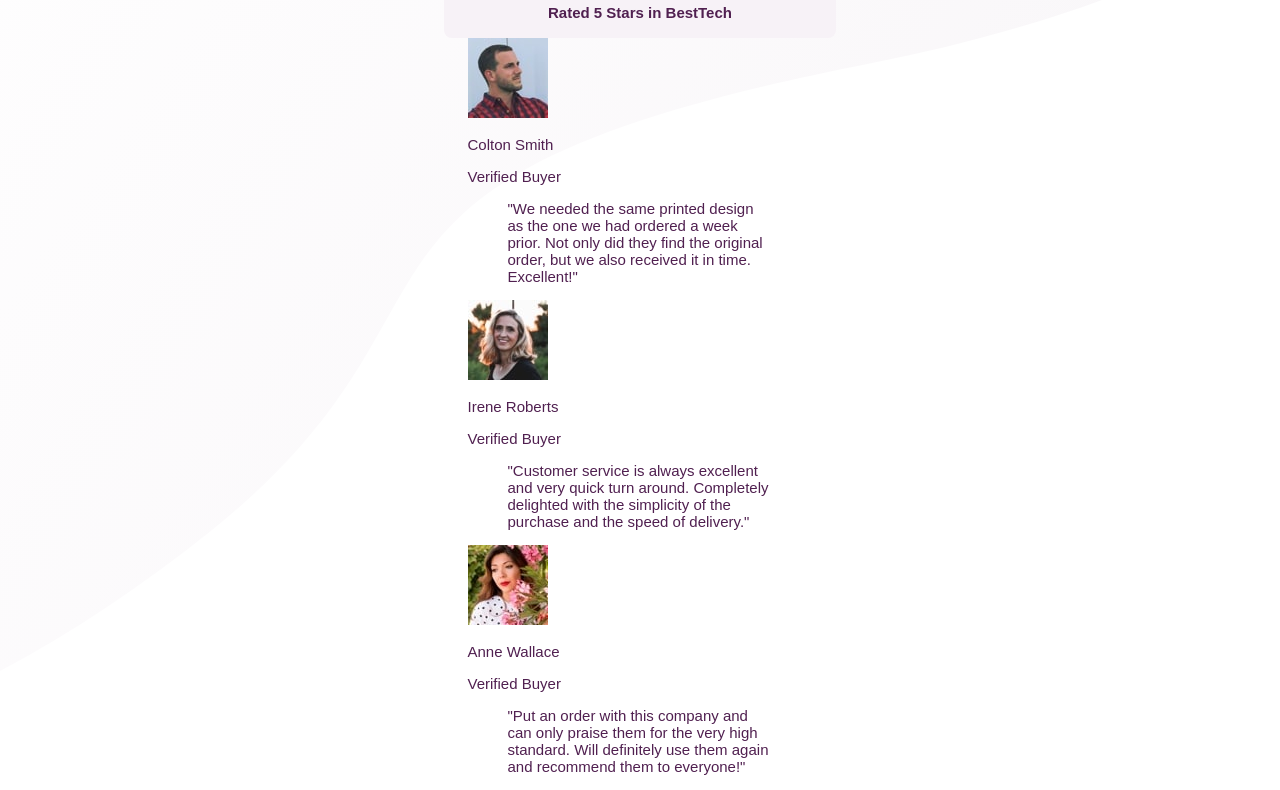
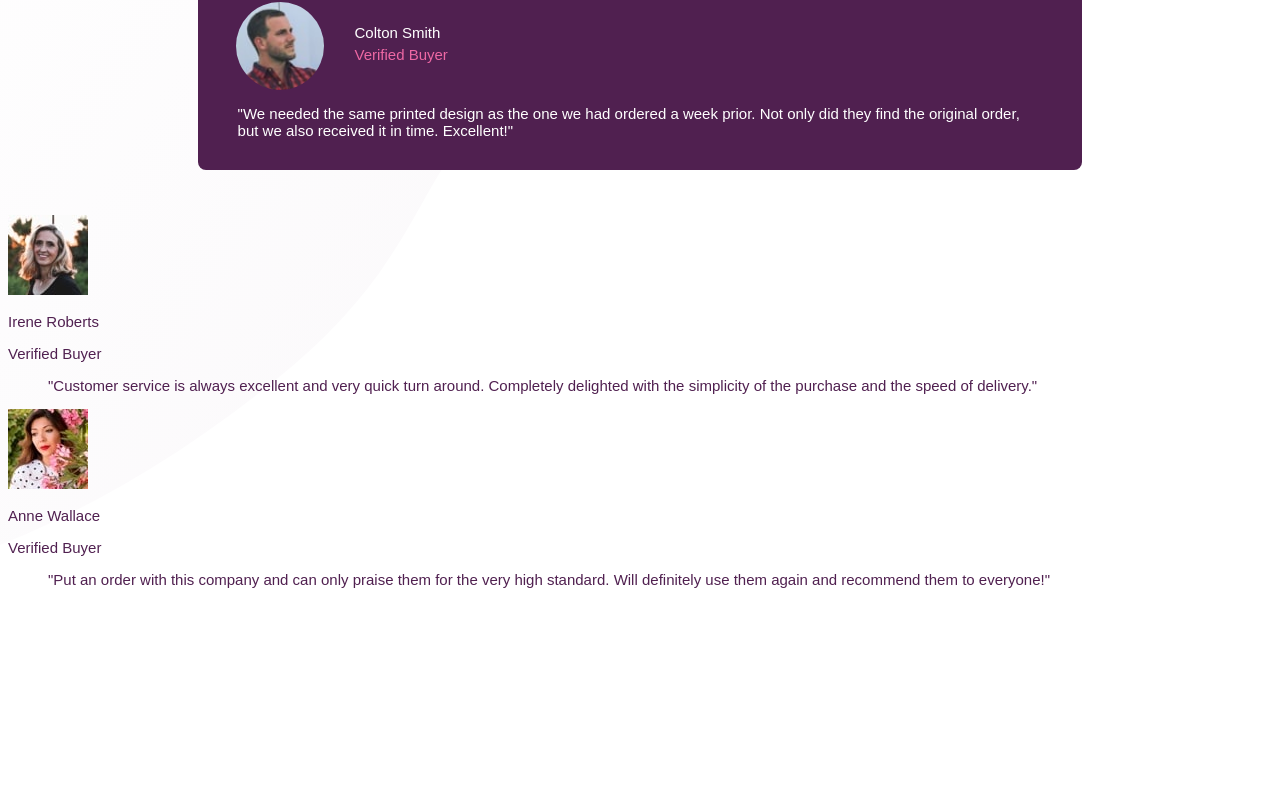
Before and after one commit to jose-delacruz/social-proof-section, a website: page index.html in a window 1280 px wide. Shown: the part 493-1283 px from the top of the page. After the commit the page ends 1096 px from the top, so only its background shows below. Drawn offline with Linux system fonts and the light colour scheme.

Commit message:
Added one testimonial, will add the others tomorrow

```diff
--- a/index.html
+++ b/index.html
@@ -62,17 +62,22 @@
       </section>
 
       <section class="testimonials">
-        <div class="testimonials testimonials--one">
-          <img src="images/image-colton.jpg" alt="image of man" />
-          <p>Colton Smith</p>
-          <p>Verified Buyer</p>
+        <div class="testimonials--one">
+          <div class="user">
+            <img src="images/image-colton.jpg" alt="image of man" />
+            <div class="user-info">
+              <p>Colton Smith</p>
+              <p class="verified">Verified Buyer</p>
+            </div>
+          </div>
+
           <blockquote>
             "We needed the same printed design as the one we had ordered a week
             prior. Not only did they find the original order, but we also
             received it in time. Excellent!"
           </blockquote>
         </div>
-        <div class="testimonials testimonials--two">
+        <div class="testimonials--two">
           <img src="images/image-irene.jpg" alt="image of woman" />
           <p>Irene Roberts</p>
           <p>Verified Buyer</p>
@@ -82,7 +87,7 @@
             speed of delivery."
           </blockquote>
         </div>
-        <div class="testimonials testimonials--three">
+        <div class="testimonials--three">
           <img src="images/image-anne.jpg" alt="image of woman" />
           <p>Anne Wallace</p>
           <p>Verified Buyer</p>
--- a/sass/_base.scss
+++ b/sass/_base.scss
@@ -15,6 +15,10 @@ $default-font-size: 15px;
 $default-font-type: 'Spartan',
 sans-serif;
 
+* {
+  box-sizing: border-box;
+}
+
 
 body {
   font-size: $default-font-size;
--- a/sass/_components.scss
+++ b/sass/_components.scss
@@ -40,3 +40,47 @@
     margin-left: 0.5rem;
   }
 }
+
+// Testimonials
+.testimonials--one {
+  margin: 3em auto;
+  width: 70%;
+  background-color: $very-dark-magenta;
+  padding: 2rem 0;
+  padding-bottom: 1rem;
+  color: $white;
+  border-radius: 8px;
+
+
+  .user {
+    display: flex;
+    // changes image back to normal instead of stretching when using flex since stretch is default
+    align-items: center;
+
+
+  }
+
+  .user-info {
+    margin-left: 2em;
+    margin-top: -2em;
+
+    p {
+      margin-bottom: -10px;
+      color: $white
+    }
+
+    .verified {
+      color: $soft-pink;
+    }
+  }
+
+  img {
+    border-radius: 50%;
+    width: 10%;
+    margin-left: 2.4rem;
+  }
+
+  blockquote {
+    text-align: left;
+  }
+}
--- a/sass/_layout.scss
+++ b/sass/_layout.scss
@@ -4,14 +4,20 @@ body {
 }
 
 .container {
-  max-width: 345px;
+  // max-width: 345px;
   width: 100%;
   margin: 0 auto;
 }
 
 .rating__ratings {
+  // max-width: 345px;
   display: flex;
   flex-direction: column;
   justify-content: center;
   align-items: center;
 }
+
+.testimonials {
+  // max-width: 345px;
+  width: 100%;
+}
```
Also changed, not shown: css/style.css.
